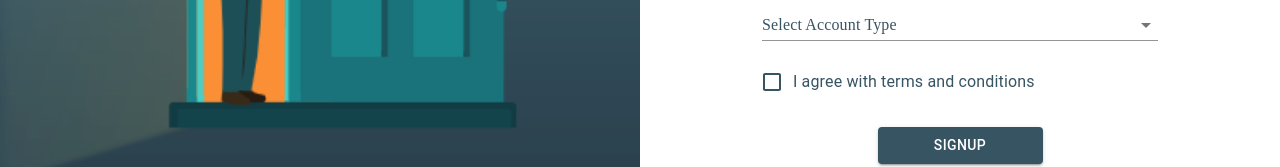
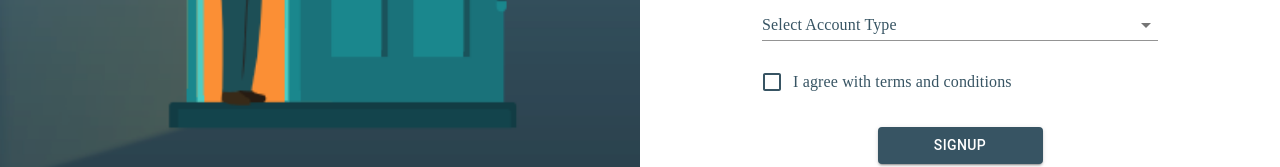
Before and after one commit to idea2life/proejct-management-react, a React (Create React App) app: page /signup in a window 1280 px wide. Shown: the part 494-661 px from the top of the page. Built offline with nearby package versions, Linux system fonts and the light colour scheme.

Commit message:
update font

```diff
--- a/src/components/signinform/index.js
+++ b/src/components/signinform/index.js
@@ -134,7 +134,7 @@ export default function SignInForm() {
             <Grid item>
               <FormControlLabel
                 control={<Checkbox value="remember" style={{ color: mainColor }} />}
-                label="Remember me"
+                label={<Typography style={{ fontFamily: 'Source Sans Pro' }}>Remember me</Typography>}
               />
             </Grid>
             <Grid item>
--- a/src/components/signupform/index.js
+++ b/src/components/signupform/index.js
@@ -193,7 +193,7 @@ export default function SignInForm() {
           <Grid item style = {{ marginTop: 20 }}>
             <FormControlLabel
               control={<Checkbox value="agree" style={{ color: mainColor }} />}
-              label="I agree with terms and conditions"
+              label={<Typography style={{ fontFamily: 'Source Sans Pro' }}>I agree with terms and conditions</Typography>}
             />
           </Grid>
           <Grid container justify="center" alignItems="center">
```
